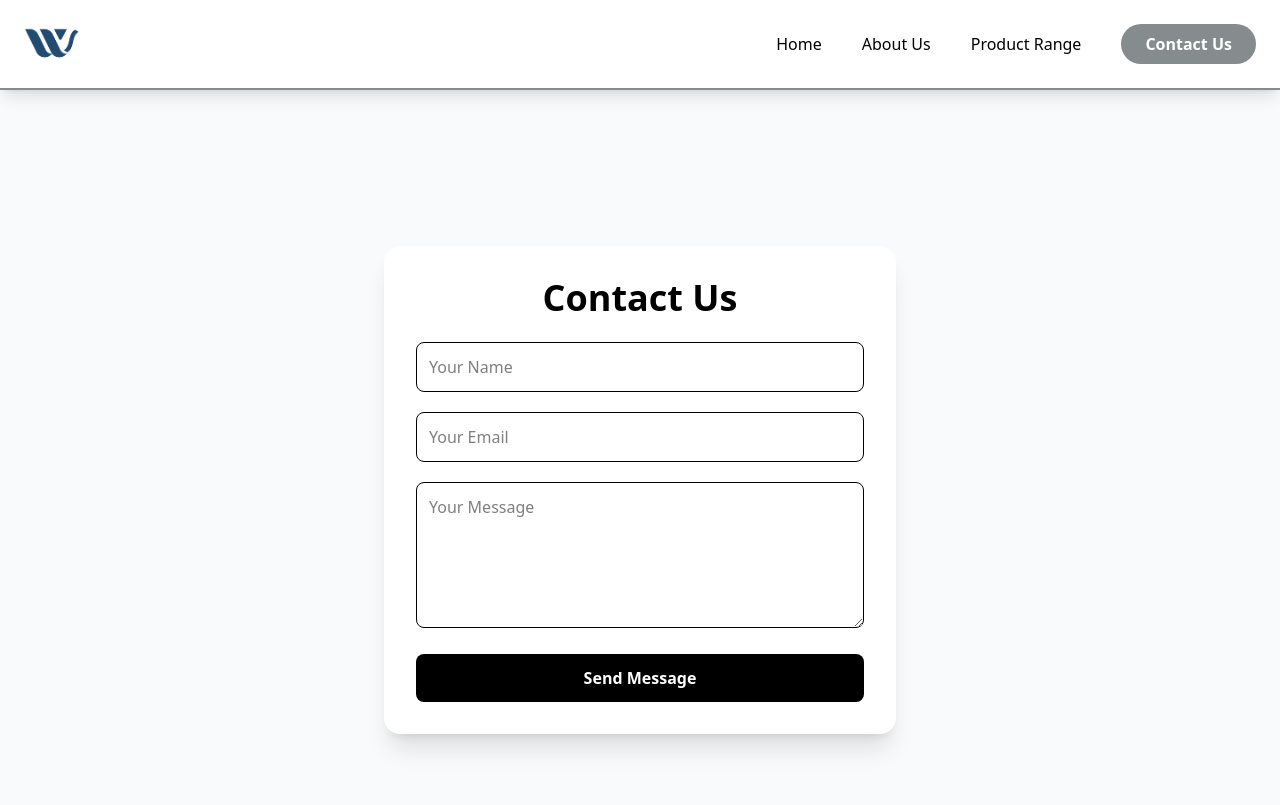
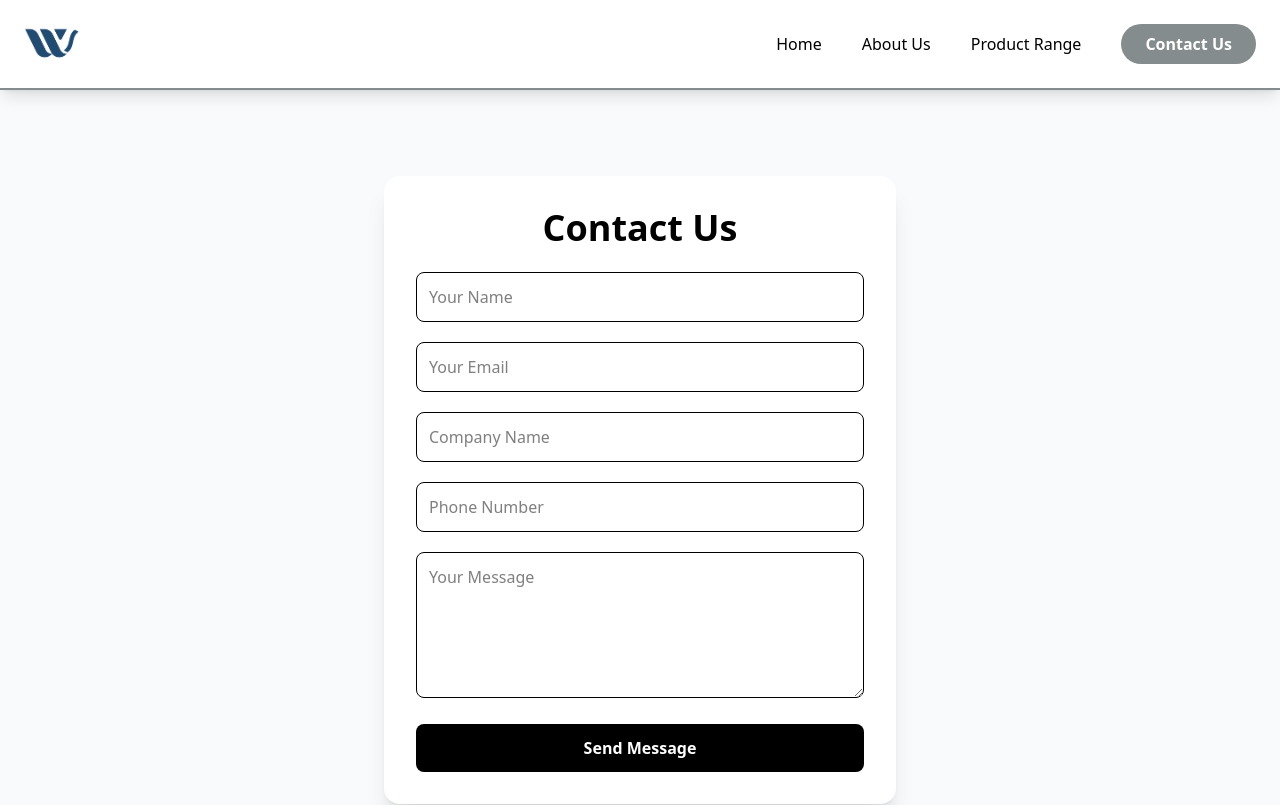
Before and after one commit to HasanSohaib-4434/WorldStar, a React (Vite) app: page /contact in a window 1280 px wide. Shown: the top 805 px of the page. Built offline with nearby package versions, Linux system fonts and the light colour scheme.

Commit message:
updated form

```diff
--- a/src/Contact.jsx
+++ b/src/Contact.jsx
@@ -4,6 +4,8 @@ const Contact = () => {
   const [formData, setFormData] = useState({
     name: "",
     email: "",
+    company: "",
+    phone: "",
     message: "",
   });
 
@@ -35,7 +37,13 @@ const Contact = () => {
 
       if (res.ok && data.msg === "success") {
         setStatus("success");
-        setFormData({ name: "", email: "", message: "" });
+        setFormData({
+          name: "",
+          email: "",
+          company: "",
+          phone: "",
+          message: "",
+        });
       } else {
         setStatus("error");
       }
@@ -70,6 +78,24 @@ const Contact = () => {
             value={formData.email}
             onChange={handleChange}
             required
+            className="w-full p-3 border rounded-lg focus:outline-none focus:ring-2 focus:ring-black"
+          />
+
+          <input
+            type="text"
+            name="company"
+            placeholder="Company Name"
+            value={formData.company}
+            onChange={handleChange}
+            className="w-full p-3 border rounded-lg focus:outline-none focus:ring-2 focus:ring-black"
+          />
+
+          <input
+            type="tel"
+            name="phone"
+            placeholder="Phone Number"
+            value={formData.phone}
+            onChange={handleChange}
             className="w-full p-3 border rounded-lg focus:outline-none focus:ring-2 focus:ring-black"
           />
 
```
Also changed, not shown: 2 other files (tests, documents, lock files or other folders).
